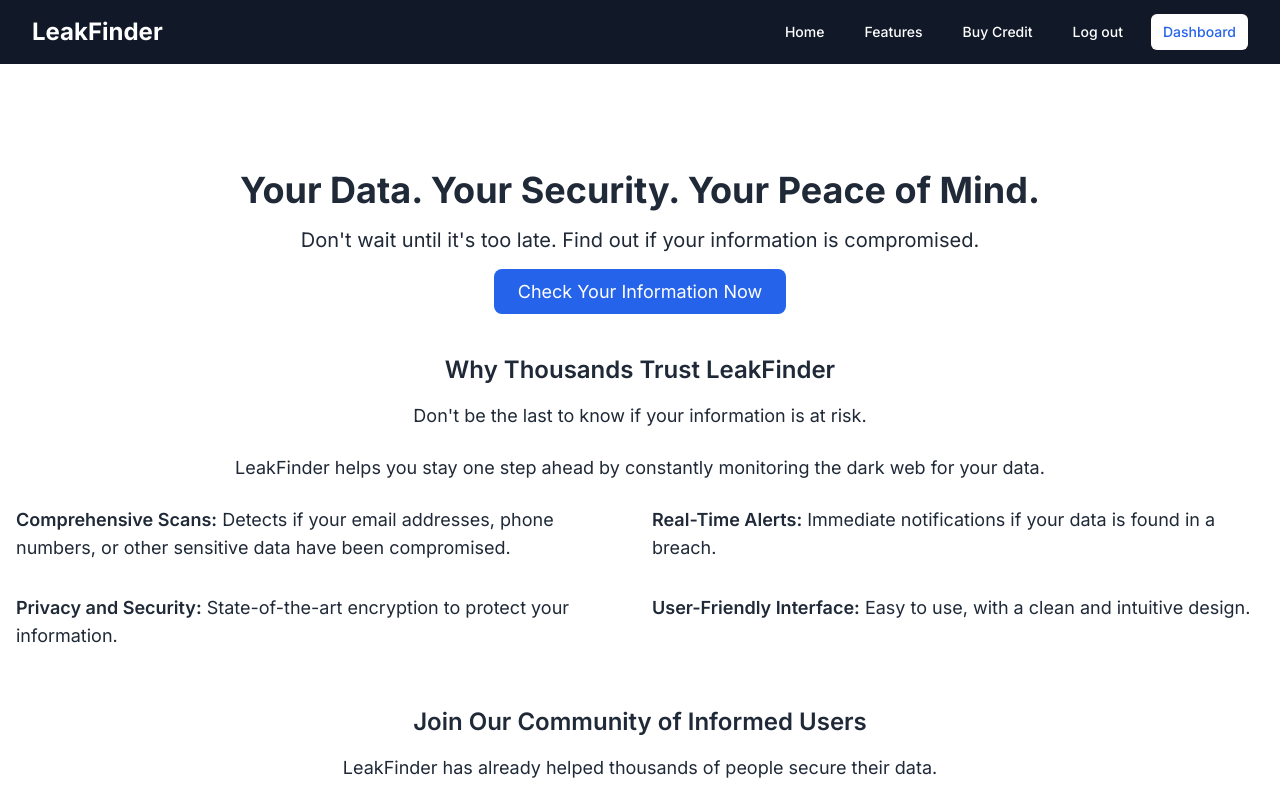
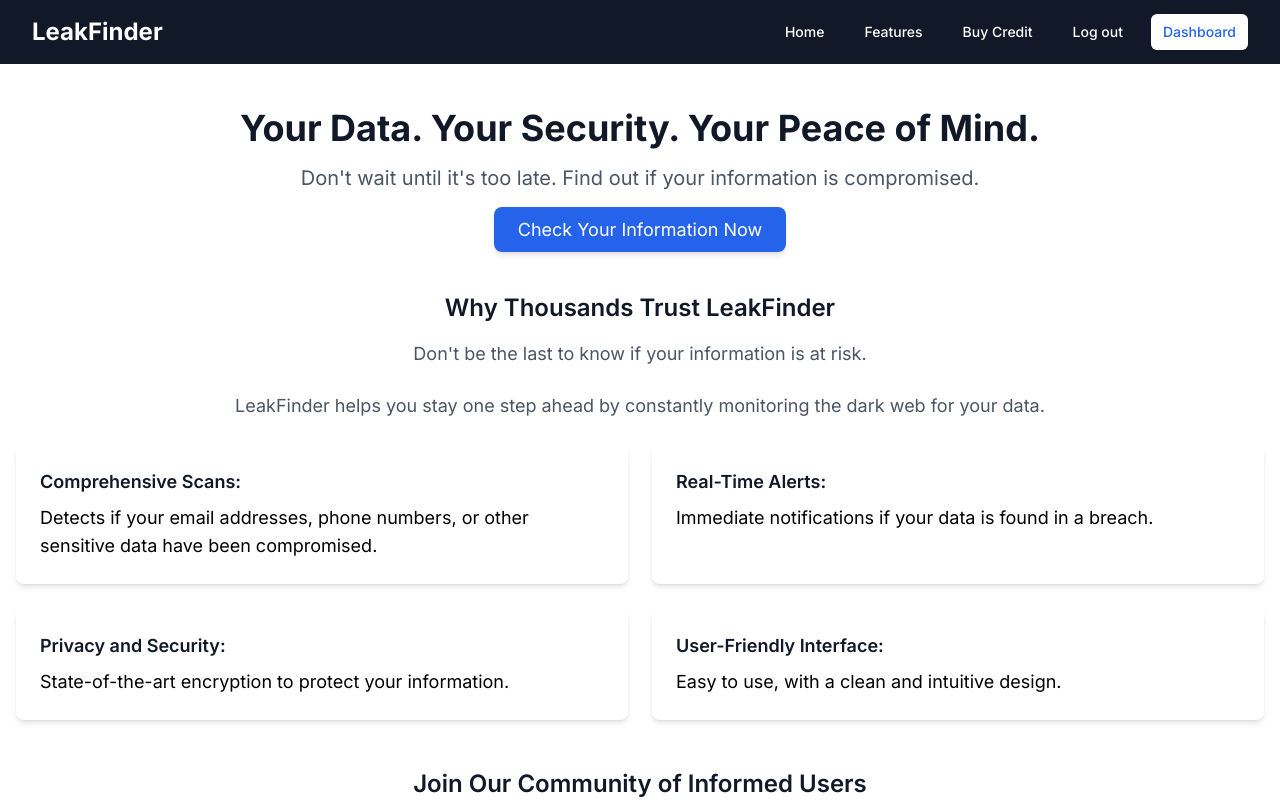
Before and after one commit to haraphat01/leakfinder, a Next.js app: page / in a window 1280 px wide. Shown: the top 800 px of the page. Built offline with nearby package versions, Linux system fonts and the light colour scheme; no server answers; sample sign-in values are in the browser's storage.

Commit message:
updated the privacy page

```diff
--- /dev/null
+++ b/src/app/components/PrivacyPolicy.js
@@ -0,0 +1,44 @@
+// pages/PrivacyPolicy.js
+import React from 'react';
+import Link from 'next/link';
+
+const PrivacyPolicy = () => {
+  return (
+    <div className="bg-gray-100 min-h-screen flex flex-col items-center py-10">
+      <div className="max-w-4xl w-full bg-white shadow-md rounded-lg p-8">
+        <h1 className="text-3xl font-bold mb-6 text-gray-800">Privacy Policy</h1>
+        <p className="mb-4 text-gray-700">
+          At LeakFinder, we are committed to protecting your privacy. This Privacy Policy explains how we collect, use, and share your personal information when you use our platform.
+        </p>
+        <h2 className="text-2xl font-semibold mb-4 text-gray-800">Information Collection</h2>
+        <p className="mb-4 text-gray-700">
+          We collect information that you provide to us directly, such as when you create an account, purchase credits, or contact us for support. This may include your name, email address, phone number, and payment information.
+        </p>
+        <h2 className="text-2xl font-semibold mb-4 text-gray-800">Information Use</h2>
+        <p className="mb-4 text-gray-700">
+          We use your information to provide and improve our services, process transactions, and communicate with you. We may also use your information to send you promotional materials and updates about our services.
+        </p>
+        <h2 className="text-2xl font-semibold mb-4 text-gray-800">Information Sharing</h2>
+        <p className="mb-4 text-gray-700">
+          We do not share your personal information with third parties except as necessary to provide our services, comply with the law, or protect our rights. We may share your information with service providers who assist us in operating our platform and processing transactions.
+        </p>
+        <h2 className="text-2xl font-semibold mb-4 text-gray-800">Security</h2>
+        <p className="mb-4 text-gray-700">
+          We take reasonable measures to protect your personal information from unauthorized access, use, or disclosure. However, no internet transmission is completely secure, and we cannot guarantee the security of your information.
+        </p>
+        <h2 className="text-2xl font-semibold mb-4 text-gray-800">Changes to This Policy</h2>
+        <p className="mb-4 text-gray-700">
+          We may update this Privacy Policy from time to time. We will notify you of any changes by posting the new policy on our platform. You are advised to review this Privacy Policy periodically for any changes.
+        </p>
+        <p className="mb-4 text-gray-700">
+          If you have any questions about this Privacy Policy, please contact us at support@leakfinder.com.
+        </p>
+        <Link href="/">
+          <a className="text-blue-500 hover:underline">Go back to Home</a>
+        </Link>
+      </div>
+    </div>
+  );
+};
+
+export default PrivacyPolicy;
--- a/src/app/dashboard/page.js
+++ b/src/app/dashboard/page.js
@@ -7,6 +7,7 @@ import { useAuth } from '../context/AuthContext';
 import { doc, getDoc, setDoc, updateDoc, increment } from "firebase/firestore";
 import PAYMENTLINK from '../constant'
 import Link from 'next/link';
+import Image from 'next/image';
 
 export default function Dashboard() {
   const [searchInput, setSearchInput] = useState('');
@@ -53,8 +54,13 @@ export default function Dashboard() {
     <ProtectedRoute>
       <div className="min-h-screen bg-white p-4 sm:p-8">
         <div className="bg-black text-white p-6 sm:p-8 rounded shadow-md max-w-lg mx-auto">
-          <h2 className="text-2xl sm:text-3xl mb-4">Search for a Record</h2>
-          <p className="mb-4">Credits: {credits}</p>
+          <div className="flex justify-between items-center mb-4">
+            <div>
+              <h2 className="text-2xl sm:text-3xl mb-4">Search for a Record</h2>
+              <p className="mb-4">Credits left: {credits}</p>
+            </div>
+
+          </div>
           <div className="mb-4">
             <input
               type="text"
--- a/src/app/home/page.js
+++ b/src/app/home/page.js
@@ -1,51 +1,59 @@
 import Link from 'next/link';
 import Testimonials from '../components/swiper';
-
+import Head from 'next/head';
 
 export default function Homepage() {
   return (
-        <div className="bg-white text-gray-800 min-h-screen flex flex-col justify-center items-center">
+    <div className="bg-white h-screen flex flex-col justify-center items-center">
+      <Head>
+        <title>LeakFinder - Protect Your Data and Identity</title>
+        <meta name="description" content="LeakFinder is a cutting-edge solution that helps you stay one step ahead of data breaches and identity theft. Get started today!" />
+        <meta name="keywords" content="data breach, identity theft, dark web monitoring, cybersecurity" />
+      </Head>
       <main className="container mx-auto px-4 py-8">
         <section className="text-center mt-12">
-                    <h2 className="text-4xl font-bold mb-4">Your Data. Your Security. Your Peace of Mind.</h2>
-                    <p className="text-xl mb-6">Don't wait until it's too late. Find out if your information is compromised.</p>
+          <h1 className="text-4xl font-bold mb-4 text-gray-900">Your Data. Your Security. Your Peace of Mind.</h1>
+          <p className="text-xl mb-6 text-gray-600">Don't wait until it's too late. Find out if your information is compromised.</p>
 
-                    <Link href="/signup" className="bg-blue-600 text-white px-6 py-3 mt-5 rounded-lg text-lg hover:bg-blue-700 transition">
+          <Link href="/dashboard"  className="bg-blue-600 hover:bg-blue-700 transition duration-300 ease-in-out text-white px-6 py-3 mt-5 rounded-lg text-lg shadow-md">
+            Check Your Information Now
+          </Link>
 
-                        Check Your Information Now
-
-                    </Link>
         </section>
 
         <section className="mt-12 text-center">
-                    <h3 className="text-2xl font-semibold mb-4">Why Thousands Trust LeakFinder</h3>
-                    <p className="text-lg mb-6">
+          <h2 className="text-2xl font-semibold mb-4 text-gray-900">Why Thousands Trust LeakFinder</h2>
+          <p className="text-lg mb-6 text-gray-600">
             Don't be the last to know if your information is at risk.
           </p>
-                    <p className="text-lg mb-6">LeakFinder helps you stay one step ahead by constantly monitoring the dark web for your data.</p>
-                    <ul className="grid grid-cols-1 md:grid-cols-2 gap-6 text-left text-lg">
-                        <li className="mb-2">
-                            <span className="font-semibold">Comprehensive Scans:</span> Detects if your email addresses, phone numbers, or other sensitive data have been compromised.
-                        </li>
-                        <li className="mb-2">
-                            <span className="font-semibold">Real-Time Alerts:</span> Immediate notifications if your data is found in a breach.
-                        </li>
-                        <li className="mb-2">
-                            <span className="font-semibold">Privacy and Security:</span> State-of-the-art encryption to protect your information.
-                        </li>
-                        <li className="mb-2">
-                            <span className="font-semibold">User-Friendly Interface:</span> Easy to use, with a clean and intuitive design.
-                        </li>
+          <p className="text-lg mb-6 text-gray-600">LeakFinder helps you stay one step ahead by constantly monitoring the dark web for your data.</p>
+          <div className="grid grid-cols-1 md:grid-cols-2 gap-6 text-left text-lg">
+            <div className="bg-white shadow-md rounded-lg p-6">
+              <h3 className="font-semibold text-gray-900 mb-2">Comprehensive Scans:</h3>
+              <p>Detects if your email addresses, phone numbers, or other sensitive data have been compromised.</p>
+            </div>
+            <div className="bg-white shadow-md rounded-lg p-6">
+              <h3 className="font-semibold text-gray-900 mb-2">Real-Time Alerts:</h3>
+              <p>Immediate notifications if your data is found in a breach.</p>
+            </div>
+            <div className="bg-white shadow-md rounded-lg p-6">
+              <h3 className="font-semibold text-gray-900 mb-2">Privacy and Security:</h3>
+              <p>State-of-the-art encryption to protect your information.</p>
+            </div>
+            <div className="bg-white shadow-md rounded-lg p-6">
+              <h3 className="font-semibold text-gray-900 mb-2">User-Friendly Interface:</h3>
+              <p>Easy to use, with a clean and intuitive design.</p>
+            </div>
+          </div>
+        </section>
 
-                    </ul>
-                </section>
+        <section className="mt-12 text-center">
+          <h2 className="text-2xl font-semibold mb-4 text-gray-900">Join Our Community of Informed Users</h2>
+          <p className="text-lg mb-6 text-gray-600">
+            LeakFinder has already helped thousands of people secure their data.
+          </p>
+          <p className="text-lg mb-6 text-gray-600"></p>
           {/* <Testimonials /> */}
-                <section className="mt-12 text-center">
-                    <h3 className="text-2xl font-semibold mb-4">Join Our Community of Informed Users</h3>
-                    <p className="text-lg mb-6">
-                        LeakFinder has already helped thousands of people secure their data.</p>
-                    <p className="text-lg mb-6"></p>
-
         </section>
       </main>
     </div>
```
Also changed, not shown: src/app/components/TermsOfService.js (added, +56 -0 lines). Lines whose indentation alone changed are shown as unchanged.
